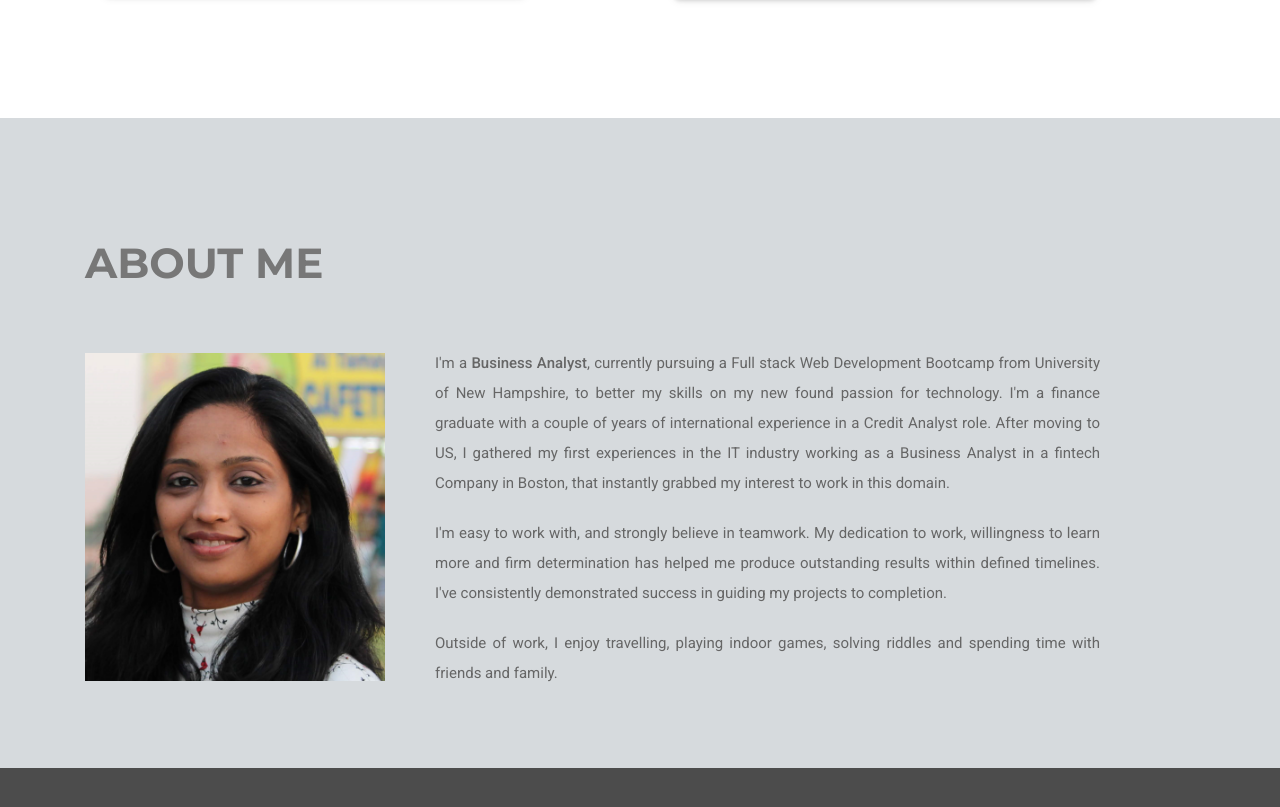
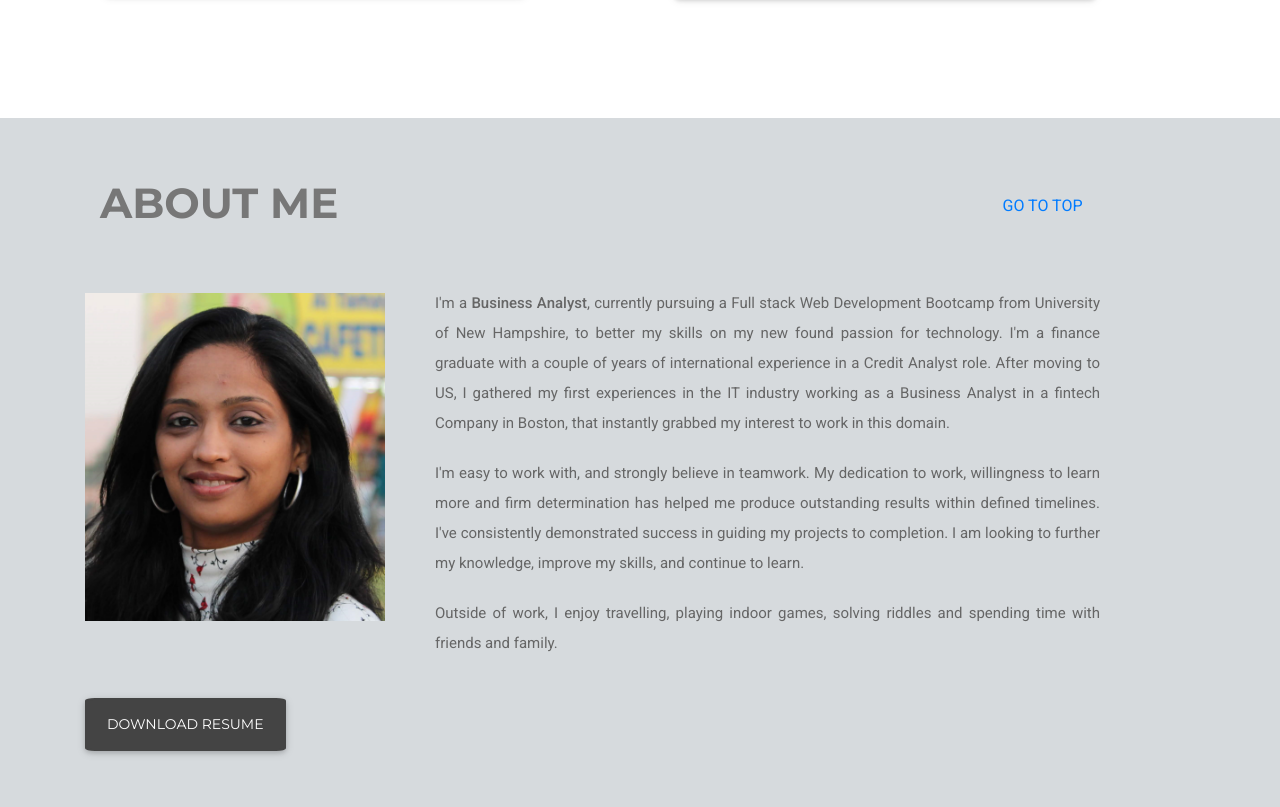
Before and after one commit to JesalDM/portfolio, a plain HTML site: page index.html in a window 1280 px wide. Shown: the part 1941-2748 px from the top of the page. Drawn offline with nearby package versions, Linux system fonts and the light colour scheme.

Commit message:
Added resume button link in About-Me section, and navigate to top link from each section

```diff
--- a/assets/style.css
+++ b/assets/style.css
@@ -50,6 +50,18 @@ p {
 	background-color: #444;
 }
 
+.section-title{
+	margin: 20px 0px;
+}
+
+.navigate-top{
+	position: relative;
+	left: 70px;
+	font-weight: 400;
+	font-size: 16px;
+	font-family: 'Roboto', sans-serif;
+}
+
 /* Header Section */
 .intro {
 	background: url(./images/portfolio-intro.png) no-repeat;
@@ -68,7 +80,7 @@ p {
 
 /* Portfolio Section */
 #portfolio {
-	padding: 40px 0 100px 0;
+	padding: 40px 0 100px;
 }
 
 .portfolio-btn{
@@ -107,13 +119,13 @@ img{
 
 /* About-me Section */
 #about-me {
-	padding: 60px 0;
+	padding: 40px 0 100px;
 	background: #d6dadd;
 }
 #about-me h2 {
 	font-weight: 600;
 	color: #777;
-	margin: 60px 0;
+	margin-bottom: 40px;
 }
 #about-me img {
 	width: 300px;
@@ -126,10 +138,28 @@ img{
 	text-align: justify;
 }
 
+.resume-btn{
+	color:white;
+	background-color: #444;
+}
+.resume-btn:hover, .resume-btn:focus, .resume-btn:active {
+	color: #444;
+	background-color: transparent;
+	border: 2px solid #444;
+}
+
+button a{
+	color: white;
+}
+
+button a:hover, button a:focus, button a:active{
+	color: #444;
+}
+
 /* Contact Section */
 #contact{
 	background-color:#4c4c4c;
-	color: white;
+	color:white;
 }
 
 .main-section.contact{
@@ -143,13 +173,13 @@ img{
 .contact_section h2{
 	font-size:40px;
 	color: white;
-	margin:0 0 50px 20px;
+	margin:0 0 50px 10px;
 	text-transform:uppercase;
-	}
+}
 
 .contact_block{
 	text-align:center;
-	}
+}
 
 .contact_block_icon{
     border-radius: 50%;
--- a/index.html
+++ b/index.html
@@ -44,8 +44,13 @@
     <!-- Portfolio Section -->
     <div id="portfolio">
         <div class="container">
-            <div class="section-title">
-                <h2 class="m-4">Portfolio</h2>
+            <div class="row section-title">
+                <div class="col-sm-9">
+                    <h2>Portfolio</h2>
+                </div>
+                <div class="col-sm-3 pt-3 navigate-top">
+                    <a href="#header">GO TO TOP</a>
+                </div>
             </div>
             <div class="row">
                 <div class="col-lg-6">
@@ -116,14 +121,22 @@
     <!-- About-me Section -->
     <div id="about-me">
         <div class="container">
-            <h2>About Me</h2>
+            <div class="row section-title">
+                <div class="col-sm-9">
+                    <h2>About Me</h2>
+                </div>
+                <div class="col-sm-3 pt-3 navigate-top about">
+                    <a class="pt-5" href="#header">GO TO TOP</a>
+                </div>
+            </div>
             <div class="row">
                 <div class="col-md-11">
                     <div class = "section">
                         <img src="./assets/images/profile-picture.png" class="img-fluid float-left" alt="My profile picture">
                         <p>I'm a <strong>Business Analyst</strong>, currently pursuing a Full stack Web Development Bootcamp from University of New Hampshire, to better my skills on my new found passion for technology. I'm a finance graduate  with a couple of years of international experience in a Credit Analyst role. After moving to US, I gathered my first experiences in the IT industry working as a Business Analyst in a fintech Company in Boston, that instantly grabbed my interest to work in this domain.</p>
-                        <p>I'm easy to work with, and strongly believe in teamwork. My dedication to work, willingness to learn more and firm determination has helped me produce outstanding results within defined timelines. I've consistently demonstrated success in guiding my projects to completion.</p>
+                        <p>I'm easy to work with, and strongly believe in teamwork. My dedication to work, willingness to learn more and firm determination has helped me produce outstanding results within defined timelines. I've consistently demonstrated success in guiding my projects to completion. I am looking to further my knowledge, improve my skills, and continue to learn.</p>
                         <p>Outside of work, I enjoy travelling, playing indoor games, solving riddles and spending time with friends and family.</p>
+                        <button class="btn btn-custom resume-btn"><a href="./assets/Jesal Mehta - Resume.pdf" target="_blank">Download Resume </a></button>
                     </div>
                 </div>
             </div>
@@ -135,7 +148,14 @@
         <div class="container">
             <section class="main-section contact">
                 <div class="contact_section">
-                    <h2>Contact Me</h2>
+                    <div class="row section-title">
+                        <div class="col-sm-9">
+                            <h2>Contact Me</h2>
+                        </div>
+                        <div class="col-sm-3 pt-3 navigate-top about">
+                            <a class="pt-5" href="#header">GO TO TOP</a>
+                        </div>
+                    </div>
                     <div class="row">
                         <div class="col-lg-4">
                             <div class="contact_block">
@@ -203,7 +223,7 @@
     </div>
     <footer class="footer_bottom">
         <div class="container">
-        <p>Copyright © 2020 Jesal Mehta</p>
+            <p>Copyright © 2020 Jesal Mehta</p>
         </div>
     </footer>
 </body>
```
Also changed, not shown: 1 other file.
